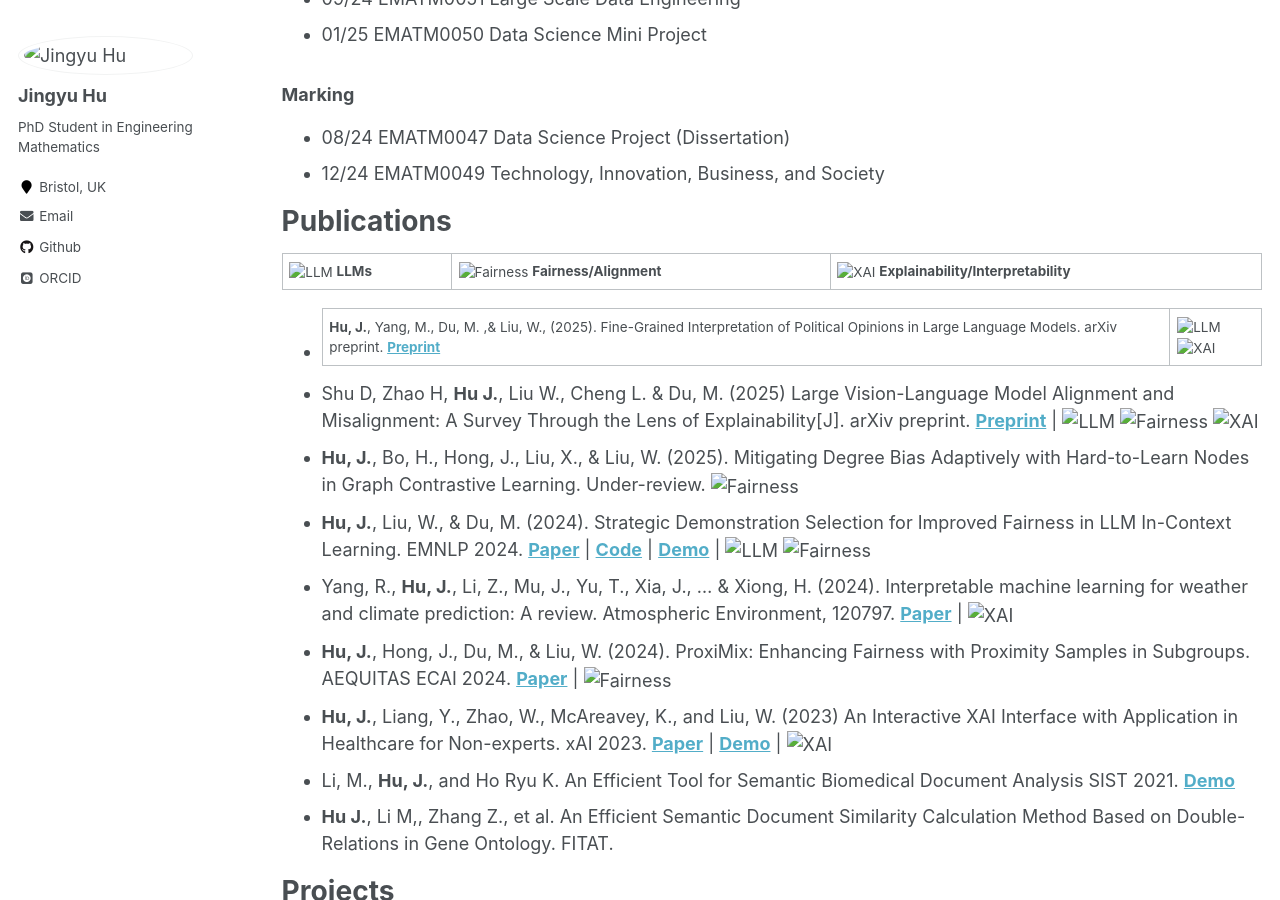
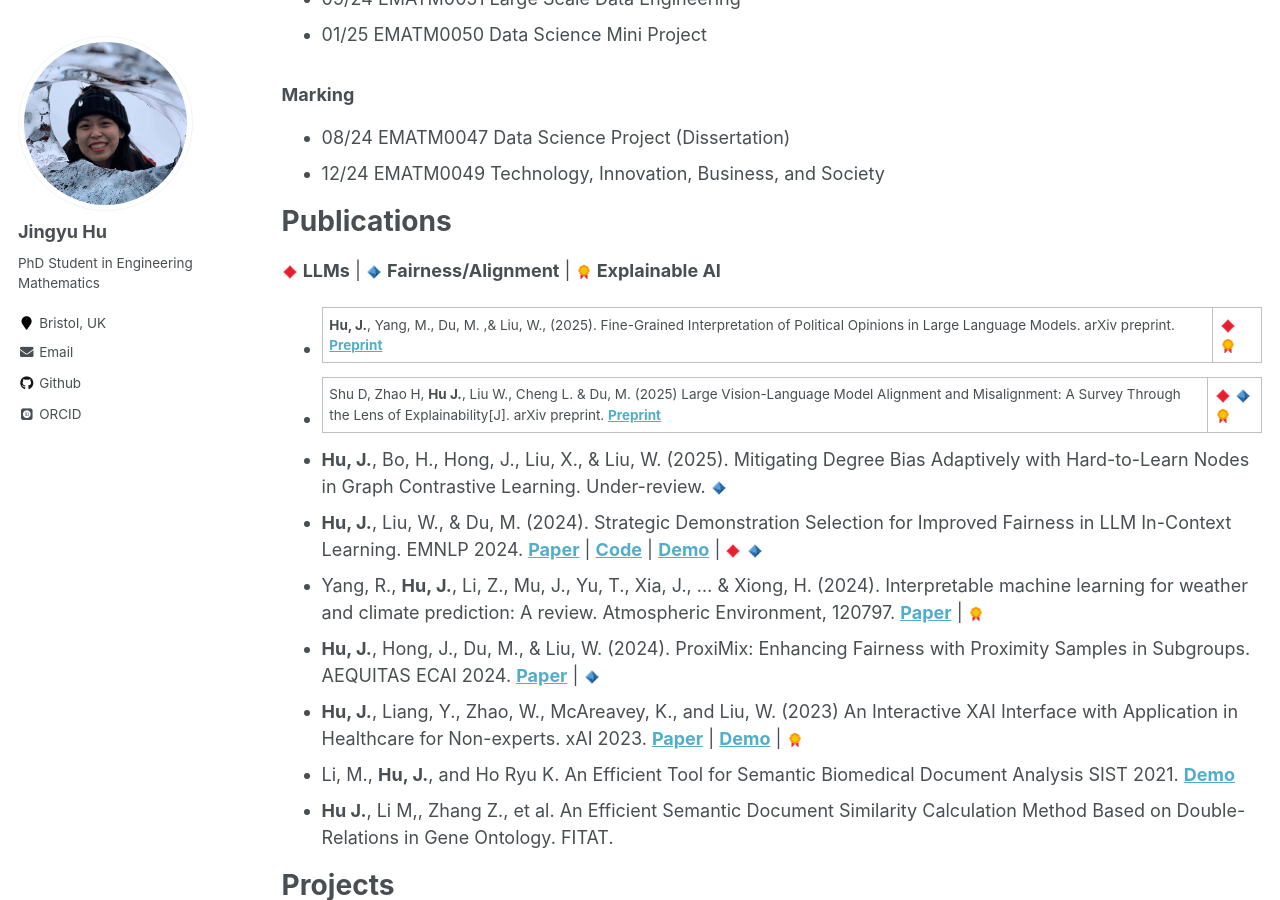
Before and after one commit to ym21669/ym21669.github.io, a Jekyll site: the page built from _pages/cv.md, in a window 1280 px wide and 900 px high, scrolled down 822 px. Built offline with Jekyll 4.4.1, drawn with Linux system fonts in a browser that asks for light colours; some web fonts are replaced.

```diff
--- a/_pages/cv.md
+++ b/_pages/cv.md
@@ -35,25 +35,23 @@ Teaching
 * 08/24 EMATM0047 Data Science Project (Dissertation)
 * 12/24 EMATM0049 Technology, Innovation, Business, and Society
 
+
 Publications
 ======
+![LLM](../images/pp_icons/llm.png) **LLMs**  | ![Fairness](../images/pp_icons/fairness.png) **Fairness/Alignment** | ![XAI](../images/pp_icons/xai.png) **Explainable AI**
 
-![LLM](/Users/hjy/gitProject/ym21669.github.io/images/pp_icons/llm.png) **LLMs**  | ![Fairness](/Users/hjy/gitProject/ym21669.github.io/images/pp_icons/fairness.png) **Fairness/Alignment** | ![XAI](/Users/hjy/gitProject/ym21669.github.io/images/pp_icons/xai.png) **Explainability/Interpretability**
-
-*	**Hu, J.**, Yang, M., Du, M. ,& Liu, W., (2025). Fine-Grained Interpretation of Political Opinions in Large Language Models. arXiv preprint. [**Preprint**](https://arxiv.org/abs/2506.04774) |  ![LLM](/Users/hjy/gitProject/ym21669.github.io/images/pp_icons/llm.png)![XAI](/Users/hjy/gitProject/ym21669.github.io/images/pp_icons/xai.png)
-*	Shu D, Zhao H, **Hu J.**, Liu W., Cheng L. & Du, M. (2025) Large Vision-Language Model Alignment and Misalignment: A
-  Survey
-  Through the Lens of Explainability[J]. arXiv preprint. [**Preprint**](https://arxiv.org/abs/2501.01346) | ![LLM](/Users/hjy/gitProject/ym21669.github.io/images/pp_icons/llm.png) ![Fairness](/Users/hjy/gitProject/ym21669.github.io/images/pp_icons/fairness.png) ![XAI](/Users/hjy/gitProject/ym21669.github.io/images/pp_icons/xai.png)
+*	**Hu, J.**, Yang, M., Du, M. ,& Liu, W., (2025). Fine-Grained Interpretation of Political Opinions in Large Language Models. arXiv preprint.   [**Preprint**](https://arxiv.org/abs/2506.04774) |  ![LLM](../images/pp_icons/llm.png) ![XAI](../images/pp_icons/xai.png)
+*	Shu D, Zhao H, **Hu J.**, Liu W., Cheng L. & Du, M. (2025) Large Vision-Language Model Alignment and Misalignment: A Survey Through the Lens of Explainability[J]. arXiv preprint. [**Preprint**](https://arxiv.org/abs/2501.01346) | ![LLM](../images/pp_icons/llm.png) ![Fairness](../images/pp_icons/fairness.png) ![XAI](../images/pp_icons/xai.png)
 *	**Hu, J.**, Bo, H., Hong, J., Liu, X., & Liu, W. (2025). Mitigating Degree Bias Adaptively with Hard-to-Learn Nodes
-  in Graph Contrastive Learning. Under-review.  ![Fairness](/Users/hjy/gitProject/ym21669.github.io/images/pp_icons/fairness.png)
+     in Graph Contrastive Learning. Under-review.  ![Fairness](../images/pp_icons/fairness.png)
 *	**Hu, J.**, Liu, W., & Du, M. (2024). Strategic Demonstration Selection for Improved Fairness in LLM In-Context
-  Learning. EMNLP 2024. [**Paper**](https://arxiv.org/abs/2501.01346) | [**Code**](https://github.com/FairXAI/Strategic_ICL_Tabular) | [**Demo**](https://fairxai.github.io/demo/TabularICL/index.html) | ![LLM](/Users/hjy/gitProject/ym21669.github.io/images/pp_icons/llm.png) ![Fairness](/Users/hjy/gitProject/ym21669.github.io/images/pp_icons/fairness.png)
+     Learning. EMNLP 2024. [**Paper**](https://arxiv.org/abs/2501.01346) | [**Code**](https://github.com/FairXAI/Strategic_ICL_Tabular) | [**Demo**](https://fairxai.github.io/demo/TabularICL/index.html) | ![LLM](../images/pp_icons/llm.png) ![Fairness](../images/pp_icons/fairness.png)
 *	Yang, R., **Hu, J.**, Li, Z., Mu, J., Yu, T., Xia, J., ... & Xiong, H. (2024). Interpretable machine learning for
-  weather and climate prediction: A review. Atmospheric Environment, 120797. [**Paper**](https://www.sciencedirect.com/science/article/abs/pii/S1352231024004722) | ![XAI](/Users/hjy/gitProject/ym21669.github.io/images/pp_icons/xai.png)
+     weather and climate prediction: A review. Atmospheric Environment, 120797. [**Paper**](https://www.sciencedirect.com/science/article/abs/pii/S1352231024004722) | ![XAI](../images/pp_icons/xai.png)
 *	**Hu, J.**, Hong, J., Du, M., & Liu, W. (2024). ProxiMix: Enhancing Fairness with Proximity Samples in Subgroups.
-  AEQUITAS ECAI 2024. [**Paper**](https://arxiv.org/pdf/2410.01145) | ![Fairness](/Users/hjy/gitProject/ym21669.github.io/images/pp_icons/fairness.png)
+     AEQUITAS ECAI 2024. [**Paper**](https://arxiv.org/pdf/2410.01145) | ![Fairness](../images/pp_icons/fairness.png)
 *	**Hu, J.**, Liang, Y., Zhao, W., McAreavey, K., and  Liu, W. (2023) An Interactive XAI Interface with Application in
-  Healthcare for Non-experts. xAI 2023. [**Paper**](https://seis.bristol.ac.uk/~wl14805/Publications/XAI2023-Hu.pdf) | [**Demo**](https://med-xai.jingcs.com/) | ![XAI](/Users/hjy/gitProject/ym21669.github.io/images/pp_icons/xai.png)
+     Healthcare for Non-experts. xAI 2023. [**Paper**](https://seis.bristol.ac.uk/~wl14805/Publications/XAI2023-Hu.pdf) | [**Demo**](https://med-xai.jingcs.com/) | ![XAI](../images/pp_icons/xai.png)
 *	Li, M., **Hu, J.**, and Ho Ryu K. An Efficient Tool for Semantic Biomedical Document Analysis SIST 2021. [**Demo**](https://jingcs.com/index.php/ei-an-efficient-tool-for-semantic-biomedical-document-analysis/)
 *	**Hu J.**, Li M,, Zhang Z., et al. An Efficient Semantic Document Similarity Calculation Method Based on Double-Relations in Gene Ontology. FITAT.
 
```
Also changed, not shown: _pages/about.md (+3 -4 lines), _pages/misc.md (added, +16 -0 lines), images/profile.jpeg (deleted), images/profile.png (added), 1 other file.
